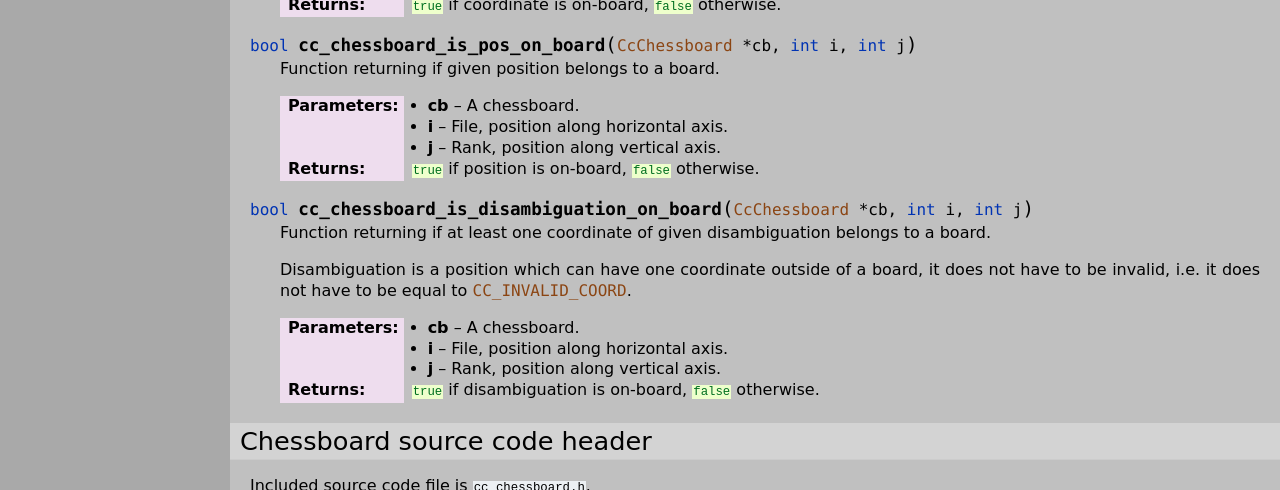
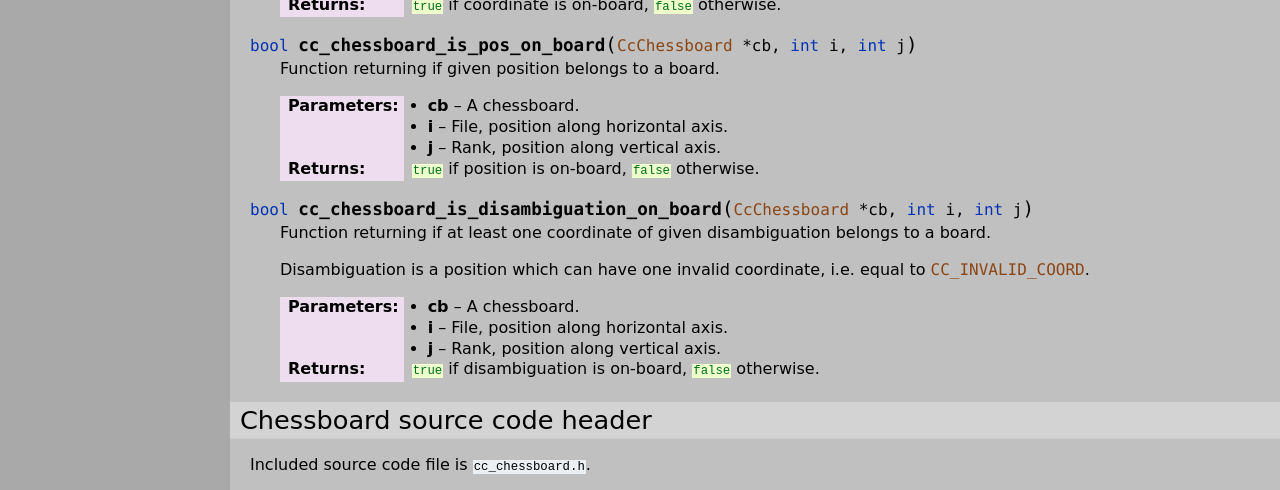
Before and after one commit to mmlacak/crochess, a Sphinx documentation site: the page built from docs/source/libcc/ccchessboard.rst, in a window 1280 px wide and 900 px high, scrolled down 1998 px, cut to the strip 0-490 px from the top of the window. Built offline with Sphinx 7.4.7, drawn with Linux system fonts in a browser that asks for light colours.

Commit message:
Fixed, documented cc_chessboard_is_disambiguation_on_board().

```diff
--- a/docs/source/libcc/ccchessboard.rst
+++ b/docs/source/libcc/ccchessboard.rst
@@ -152,9 +152,8 @@ Chessboard functions
     Function returning if at least one coordinate of given disambiguation
     belongs to a board.
 
-    Disambiguation is a position which can have one coordinate outside of
-    a board, it does not have to be invalid, i.e. it does not have to be
-    equal to :c:expr:`CC_INVALID_COORD`.
+    Disambiguation is a position which can have one invalid coordinate,
+    i.e. equal to :c:expr:`CC_INVALID_COORD`.
 
     :param cb: A chessboard.
     :param i: File, position along horizontal axis.
```
Also changed, not shown: README.md (+2 -2 lines), 5 other files.
